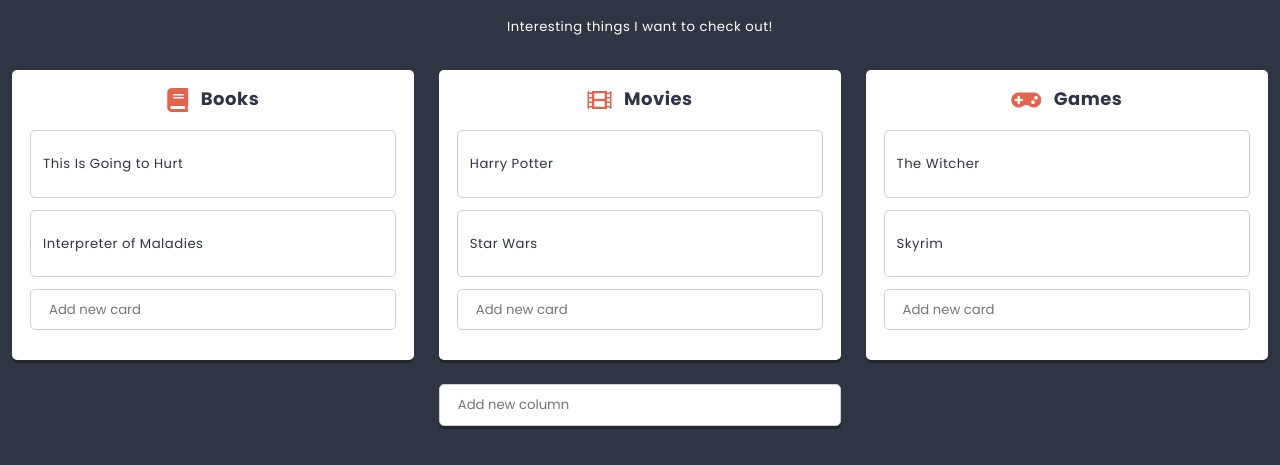
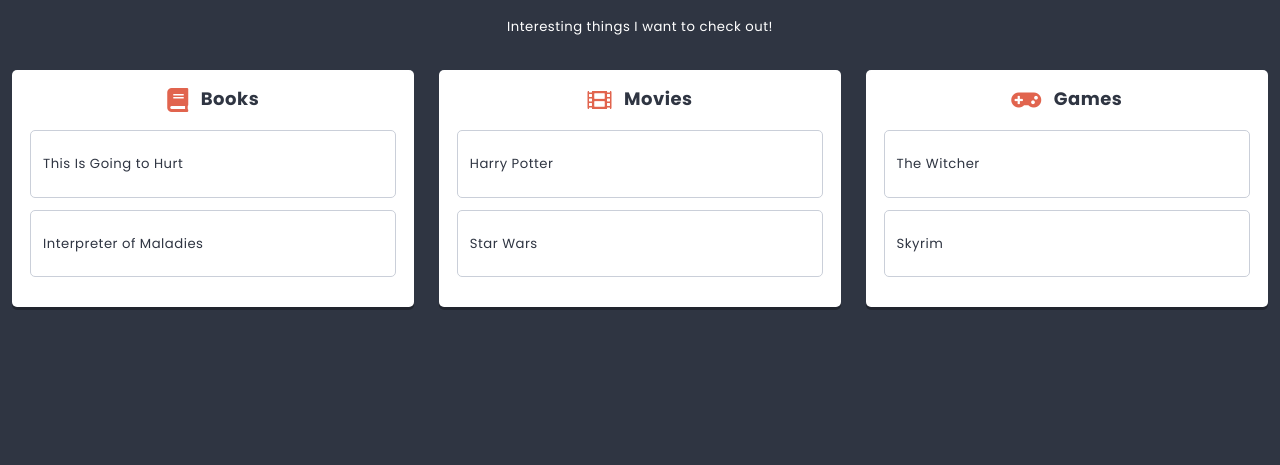
Before and after one commit to SzymonJak/React-start, a React app: page / in a window 1280 px wide. Shown: the part 362-827 px from the top of the page. After the commit the page ends 800 px from the top, so only its background shows below. Built offline with nearby package versions, Linux system fonts and the light colour scheme.

Commit message:
Migrate app to redux

```diff
--- a/src/components/App/App.js
+++ b/src/components/App/App.js
@@ -1,17 +1,26 @@
 import React from 'react';
 import styles from './App.scss';
-import List from '../List/List.js';
-import {pageContents, listData} from '../../data/dataStore';
+import List from '../List/ListContainer';
+import PropTypes from 'prop-types';
 
 class App extends React.Component {
+  static propTypes = {
+    title: PropTypes.node,
+    subtitle: PropTypes.node,
+    lists: PropTypes.array,
+  }
   render() {
+    const {title, subtitle, lists} = this.props;
     return (
       <main className={styles.component}>
-        <h1 className={styles.title}>{pageContents.title}</h1>
-    <h2 className={styles.subtitle}>{pageContents.subtitle}</h2>
-        <List {...listData} />
+        <h1 className={styles.title}>{title}</h1>
+        <h2 className={styles.subtitle}>{subtitle}</h2>
+        {lists.map(listData => (
+          <List key={listData.id} {...listData} />
+        ))}
+        {/* <List {...listData} /> */}
       </main>
-    )
+    );
   }
 }
 
--- /dev/null
+++ b/src/components/App/AppContainer.js
@@ -0,0 +1,10 @@
+import {connect} from 'react-redux';
+import App from './App';
+
+const mapStateToProps = state => ({
+  title: state.app.title,
+  subtitle: state.app.subtitle,
+  lists: state.lists,
+});
+
+export default connect (mapStateToProps)(App);
--- a/src/components/Card/Card.js
+++ b/src/components/Card/Card.js
@@ -8,9 +8,10 @@
     }
 
     render() {
+      const {title} = this.props;
       return (
         <div className={styles.component}>
-          <p>{this.props.title}</p>
+          <p>{title}</p>
         </div>
       );
     }
--- a/src/components/Column/Column.js
+++ b/src/components/Column/Column.js
@@ -2,14 +2,14 @@
 import styles from './Column.scss';
 import PropTypes from 'prop-types';
 import Card from '../Card/Card';
-import { settings } from '../../data/dataStore';
-import Creator from '../Creator/Creator';
+// import { settings } from '../../data/dataStore';
+// import Creator from '../Creator/Creator';
 import Icon from '../Icon/Icon';
 
 class Column extends React.Component {
-    state = {
-      cards: this.props.cards || [],
-    }
+  // state = {
+  //   cards: this.props.cards || [],
+  // }
 
     static propTypes = {
       title: PropTypes.string,
@@ -18,30 +18,28 @@
       icon: PropTypes.node,
     }
 
-    addCard(title) {
-      this.setState(state => (
-        {
-          cards: [
-            ...state.cards,
-            {
-              key: state.cards.length ? state.cards[state.cards.length - 1].key + 1 : 0,
-              title,
-            },
-          ],
-        }
-      ));
-    }
+    // addCard(title) {
+    //   this.setState(state => (
+    //     {
+    //       cards: [
+    //         ...state.cards,
+    //         {
+    //           key: state.cards.length ? state.cards[state.cards.length - 1].key + 1 : 0,
+    //           title,
+    //         },
+    //       ],
+    //     }
+    //   ));
+    // }
 
     render() {
+      const {title, icon, cards} = this.props;
       return (
         <section className={styles.component}>
-          <h3 className={styles.title}><span className={styles.icon}><Icon name={this.props.icon} /></span>{this.props.title}</h3>
-          {this.state.cards.map(({key, ...cardsProps}) => (
-            <Card key={key} {...cardsProps} />
+          <h3 className={styles.title}><span className={styles.icon}><Icon name={icon} /></span>{title}</h3>
+          {cards.map(cardData => (
+            <Card key={cardData.id} {...cardData} />
           ))}
-          <div className={styles.creator}>
-            <Creator text={settings.cardCreatorText} action={title => this.addCard(title)} />
-          </div>
         </section>
       );
     }
--- /dev/null
+++ b/src/components/Column/ColumnContainer.js
@@ -0,0 +1,10 @@
+import {connect} from 'react-redux';
+import Column from './Column';
+
+export const getCardsForColumn = ({cards}, columnId) => cards.filter(card => card.columnId == columnId);
+
+const mapStateToProps = (state, props) => ({
+  cards: getCardsForColumn(state, props.id),
+});
+
+export default connect (mapStateToProps)(Column);
--- a/src/components/List/List.js
+++ b/src/components/List/List.js
@@ -1,16 +1,16 @@
 import React from 'react';
 import styles from './List.scss';
 import Hero from '../Hero/Hero.js';
-import Column from '../Column/Column.js';
+import Column from '../Column/ColumnContainer';
 import PropTypes from 'prop-types';
 import {settings} from '../../data/dataStore';
 import ReactHtmlParser from 'react-html-parser';
-import Creator from '../Creator/Creator';
+// import Creator from '../Creator/Creator';
 
 class List extends React.Component {
-    state = {
-      columns: this.props.columns || [],
-    }
+  // state = {
+  //   columns: this.props.columns || [],
+  // }
 
     static propTypes = {
       title: PropTypes.node.isRequired,
@@ -23,37 +23,38 @@
       description: settings.defaultListDescription,
     }
 
-    addColumn(title){
-      this.setState(state => (
-        {
-          columns: [
-            ...state.columns,
-            {
-              key: state.columns.length ? state.columns[state.columns.length-1].key+1 : 0,
-              title,
-              icon: 'list-alt',
-              cards: [],
-            },
-          ],
-        }
-      ));
-    }
+    // addColumn(title){
+    //   this.setState(state => (
+    //     {
+    //       columns: [
+    //         ...state.columns,
+    //         {
+    //           key: state.columns.length ? state.columns[state.columns.length-1].key+1 : 0,
+    //           title,
+    //           icon: 'list-alt',
+    //           cards: [],
+    //         },
+    //       ],
+    //     }
+    //   ));
+    // }
 
     render() {
+      const {title, image, description, columns} = this.props;
       return (
         <section className={styles.component}>
-          <Hero titleText={this.props.title} image={this.props.image}/>
+          <Hero titleText={title} image={image}/>
           <div className={styles.description}>
-            {ReactHtmlParser(this.props.description)}
+            {ReactHtmlParser(description)}
           </div>
           <div className={styles.columns}>
-            {this.state.columns.map(({key, ...columnProps}) => (
-              <Column key={key} {...columnProps} />
+            {columns.map(columnData => (
+              <Column key={columnData.id} {...columnData} />
             ))}
           </div>
-          <div className={styles.creator}>
+          {/* <div className={styles.creator}>
             <Creator text={settings.columnCreatorText} action={title => this.addColumn(title)} />
-          </div>
+          </div> */}
         </section>
       );
     }
--- /dev/null
+++ b/src/components/List/ListContainer.js
@@ -0,0 +1,10 @@
+import {connect} from 'react-redux';
+import List from './List';
+
+export const getColumnsForList = ({columns}, listId) => columns.filter(column => column.listId == listId);
+
+const mapStateToProps = (state, props) => ({
+  columns: getColumnsForList(state, props.id),
+});
+
+export default connect (mapStateToProps)(List);
--- a/src/index.js
+++ b/src/index.js
@@ -2,7 +2,7 @@
 import './styles/normalize.scss';
 import './styles/global.scss';
 import ReactDOM from 'react-dom';
-import App from './components/App/App';
+import App from './components/App/AppContainer';
 import { Provider } from 'react-redux';
 import store from './redux/store';
 
```
